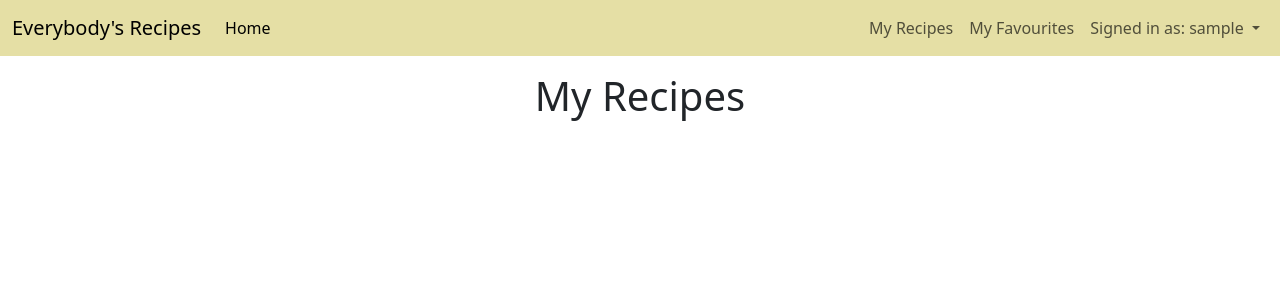
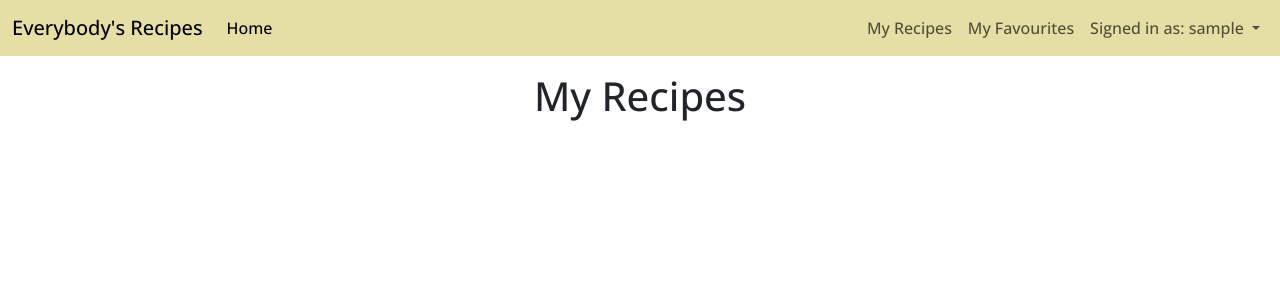
Before and after one commit to jp-clarke/everybodys-recipes, a Django app: page /my_recipes/ in a window 1280 px wide. Shown: the top 300 px of the page. Run offline with Django 3.2, Linux system fonts and the light colour scheme; the visitor is signed in with stand-in values (Sample User, id 1); data that the repository does not hold is empty; parts of the project's set-up code (start-up, migrations or seed data) failed here and were passed over.

Commit message:
Add google font and style recipe_detail

```diff
--- a/static/css/style.css
+++ b/static/css/style.css
@@ -1,6 +1,5 @@
-.btn {
-    z-index: 1;
-    background-color: #dcdcdc;
+body {
+    font-family: 'Open Sans', sans-serif;
 }
 
 h1,
@@ -12,8 +11,21 @@ h6 {
     margin-top: 1rem;
 }
 
+.btn {
+    z-index: 1;
+    background-color: #dcdcdc;
+}
+
 .navbar {
     background-color: #e5dfa5;
+}
+
+.recipe-method .card {
+    height: 100%;
+}
+
+.card li {
+    margin-bottom: 1em;
 }
 
 #btn-recipe-card {
--- a/templates/base.html
+++ b/templates/base.html
@@ -5,6 +5,9 @@
 <head>
     <meta charset="UTF-8">
     <meta name="viewport" content="width=device-width, initial-scale=1.0">
+    <link rel="preconnect" href="https://fonts.googleapis.com">
+    <link rel="preconnect" href="https://fonts.gstatic.com" crossorigin>
+    <link href="https://fonts.googleapis.com/css2?family=Open+Sans:wght@300;400;500;600;700&display=swap" rel="stylesheet">
     <link rel="stylesheet" href="https://cdnjs.cloudflare.com/ajax/libs/font-awesome/6.4.0/css/all.min.css">
     <link href="https://cdn.jsdelivr.net/npm/bootstrap@5.3.0/dist/css/bootstrap.min.css" rel="stylesheet"
         integrity="sha384-9ndCyUaIbzAi2FUVXJi0CjmCapSmO7SnpJef0486qhLnuZ2cdeRhO02iuK6FUUVM" crossorigin="anonymous">
--- a/templates/recipe_detail.html
+++ b/templates/recipe_detail.html
@@ -50,7 +50,7 @@
             {% endif %}
             <h3>Description</h3>
             {{ recipe.description | safe }}
-            <div class="row">
+            <div class="row recipe-method">
                 <div class="col-sm-4">
                     <div class="card">
                         <h3>Ingredients</h3>
```
